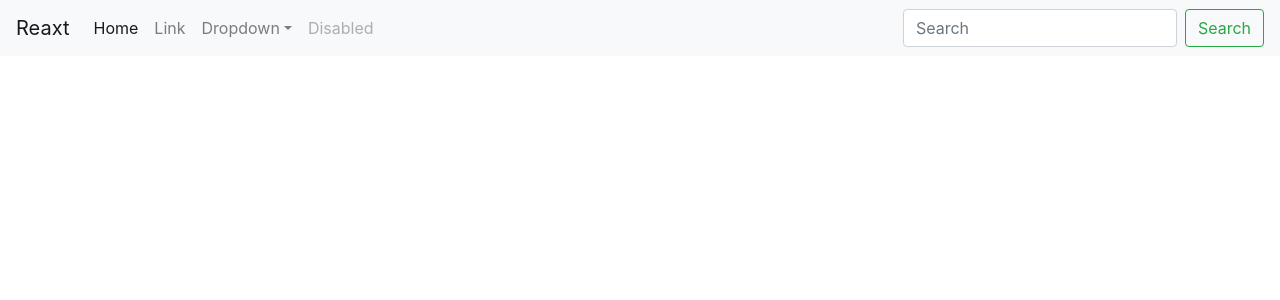
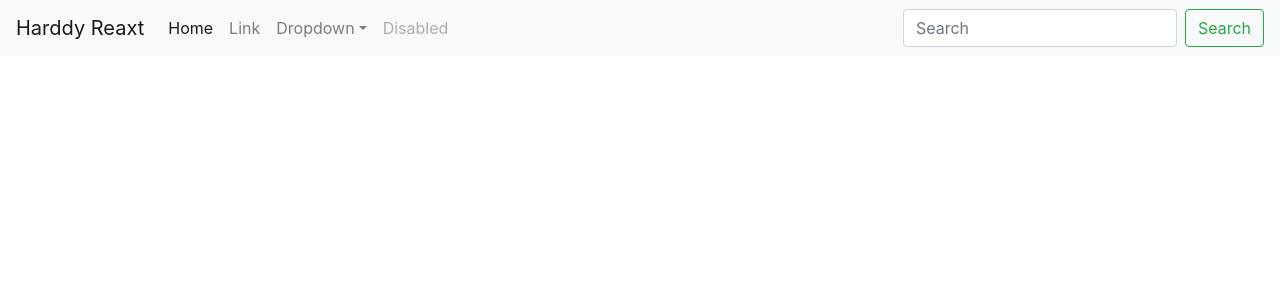
Before and after one commit to HarddyBoy/React-Study, a React (Create React App) app: page / in a window 1280 px wide. Shown: the top 300 px of the page. Built offline with nearby package versions, Linux system fonts and the light colour scheme.

Commit message:
update App.js

```diff
--- a/src/App.js
+++ b/src/App.js
@@ -1,11 +1,10 @@
-//import logo from './logo.svg';
 import './App.css';
 
 function App() {
   return (
     <>
       <nav className="navbar navbar-expand-lg navbar-light bg-light">
-  <a className="navbar-brand" href="/">Reaxt</a>
+  <a className="navbar-brand" href="/">Harddy Reaxt</a>
   <button className="navbar-toggler" type="button" data-toggle="collapse" data-target="#navbarSupportedContent" aria-controls="navbarSupportedContent" aria-expanded="false" aria-label="Toggle navigation">
     <span className="navbar-toggler-icon"></span>
   </button>
```
